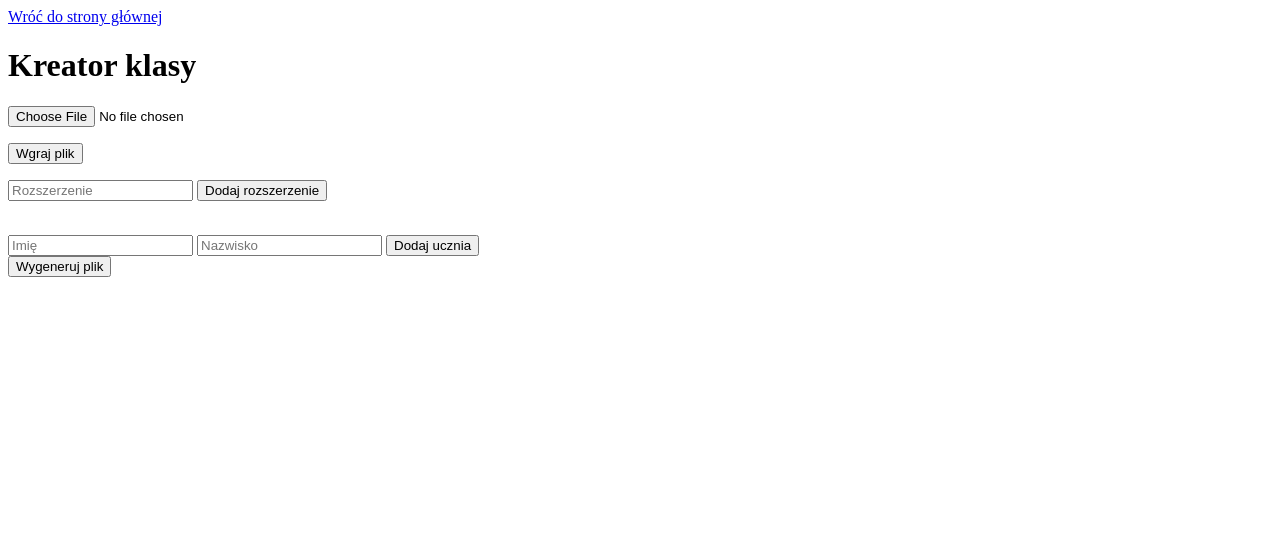
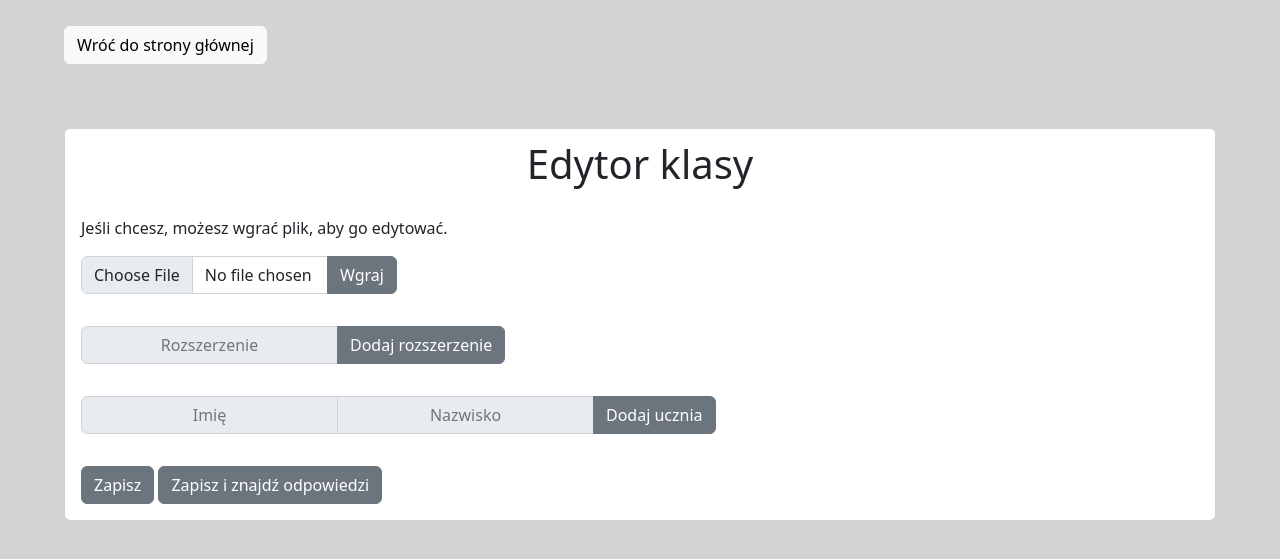
Before and after one commit to UgaBuga1655/vts-flask-gui, a Flask app: page /creator in a window 1280 px wide. Shown: the top 559 px of the page. Run offline with Flask 2, Linux system fonts and the light colour scheme.

Commit message:
Skończone

```diff
--- a/app.py
+++ b/app.py
@@ -1,5 +1,5 @@
 from crypt import methods
-from flask import Flask, redirect, render_template, url_for, request
+from flask import Flask, render_template, request
 import vts
 
 app = Flask(__name__)
@@ -11,7 +11,7 @@ def index():
 @app.route("/file-submit", methods=["POST", "GET"])
 def file_submit():
     if request.method == "POST":
-        file = request.form["file"]
+        file = request.form.get('dane')
         response = vts.main(file)
         return render_template("file-submit.html", response = response)
     else:
--- a/templates/base.html
+++ b/templates/base.html
@@ -4,20 +4,35 @@
     <meta charset="UTF-8">
     <meta http-equiv="X-UA-Compatible" content="IE=edge">
     <meta name="viewport" content="width=device-width, initial-scale=1.0">
+    <link href="https://cdn.jsdelivr.net/npm/bootstrap@5.2.3/dist/css/bootstrap.min.css" rel="stylesheet" integrity="sha384-rbsA2VBKQhggwzxH7pPCaAqO46MgnOM80zW1RWuH61DGLwZJEdK2Kadq2F9CUG65" crossorigin="anonymous">
     <title>
         {% block title%}{% endblock %}
     </title>
 </head>
 <body>
-    <a href="/">Wróć do strony głównej</a>
+    <a href="/"><button type="button" class="btn btn-light" style="margin: 2% 0% 0% 5%;">Wróć do strony głównej</button></a>
     {% block content %}{% endblock %}
 
     <script>
         // commented so VS Code won't squiggle
-        // {% block javascript %}{% endblock %}
+        // {% block javascript %} {% endblock %}
     </script>
 
 </body>
 
+<style>
+    .card {
+        margin:5%
+    }
+    h1 {
+        margin: 1%;
+    }
+    button {
+        background-color:#f0f0f0
+    }
+    body {
+        background-color: lightgray;
+    }
+</style>
 
 </html>
--- a/templates/creator.html
+++ b/templates/creator.html
@@ -1,32 +1,59 @@
 {% extends "base.html" %}
 
-{% block title %}Kreator{% endblock %}
+{% block title %}Edytor{% endblock %}
 
 {% block content %}
+<div class="card">
 
-<h1>Kreator klasy</h1>
-<p><input type="file" id="file-form"></p>
-<p><button onclick="populateTable()">Wgraj plik</button></p>
-<div id="creator">
-    <input type="text" name="group" id="group-form" placeholder="Rozszerzenie">
-    <button onclick="addGroup()">Dodaj rozszerzenie</button>
-    <br>
-    <ul id="groups"></ul>
-    <br>
-    <input type="text" name="name" id="name-form" placeholder="Imię">
-    <input type="text" name="surname" id="surname-form" placeholder="Nazwisko">
-    <button onclick="addStudent()">Dodaj ucznia</button>
-    <table id="table"></table>
+    <h1 class="text-center">Edytor klasy</h1>
+
+    <div class="card-body" id="creator">
+        <p>Jeśli chcesz, możesz wgrać plik, aby go edytować.</p>
+        <form class="input-group" >
+            <input style="width: 247px; flex: none;" class="form-control" type="file" id="file-form" >
+            <input type="button" class="btn btn-secondary" onclick="populateTable()" value="Wgraj">
+        </form>
+    </div>
+
+    <div class="card-body" >
+        <form class="input-group">
+            <input type="text" class="input-group-text" name="group" id="group-form" placeholder="Rozszerzenie">
+            <input type="button" class="btn btn-secondary" onclick="addGroup()" value="Dodaj rozszerzenie">
+        </form>
+
+        <div class="card-body" id="groups"></div>
+
+        <form class="input-group">
+            <input type="text" class="input-group-text" name="name" id="name-form" placeholder="Imię">
+            <input type="text" class="input-group-text" name="surname" id="surname-form" placeholder="Nazwisko">
+            <input type="button" class="btn btn-secondary" onclick="addStudent()" value="Dodaj ucznia">
+        </form>
+
+        <div class="card-body" id="table">
+        </div>
+        <div>
+            <input class="btn btn-secondary" type="button" onclick="generateFileFromTable()" value="Zapisz">
+            <form style="display: inline;" action="/file-submit" method="post" enctype="application/x-www-form-urlencoded">
+                <textarea readonly id="text-field" class="form-control" name="dane" style="display: none;"></textarea>
+                <input class="btn btn-secondary" onclick="generateFileFromTable()" type="submit" value="Zapisz i znajdź odpowiedzi">
+            </form>
+        </div>
+
+    </div>
+
 </div>
-<button onclick="generateFileFromTable()">Wygeneruj plik</button>
+
+<!-- (A) LOAD FILE SAVER -->
+<!-- https://cdnjs.com/libraries/FileSaver.js -->
+<!-- https://github.com/eligrey/FileSaver.js -->
+<script src="https://cdnjs.cloudflare.com/ajax/libs/FileSaver.js/2.0.5/FileSaver.min.js"></script>
 
 <style>
-    .active {
-        color: green;
+    td {
+        padding: 0px 10px;
     }
-
-    .inactive {
-        color: red;
+    tr:nth-child(odd) td, tr:nth-child(odd) button {
+        background-color: lightgray;
     }
 </style>
 
@@ -34,4 +61,5 @@
 
 {% block javascript %}
     {% include "scripts/creator.js" %}
+
 {% endblock %}
```
Also changed, not shown: templates/file-submit.html (+35 -12 lines), templates/index.html (+12 -4 lines), templates/scripts/creator.js (+26 -30 lines), templates/scripts/file-submit.js (added, +25 -0 lines), vts.py (+9 -9 lines).
